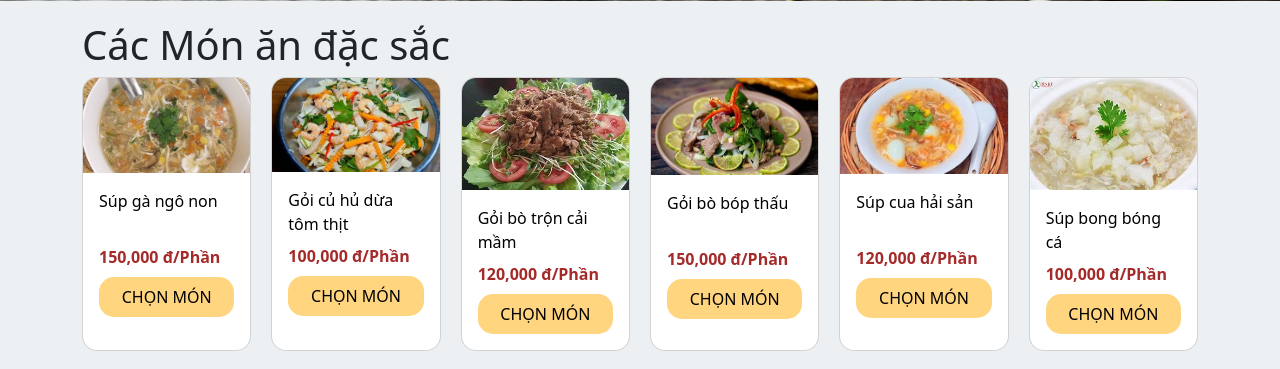
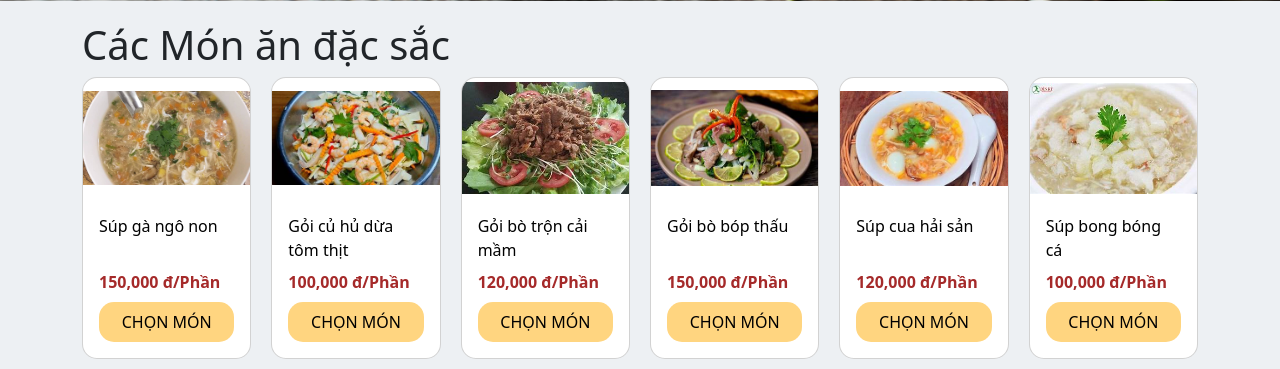
Before and after one commit to MyHuyenGroup11/IE221.P11_Gr17, a Django app: page / in a window 1280 px wide. Shown: the part 995-1364 px from the top of the page. Run offline with Django 5.2, Linux system fonts and the light colour scheme; data comes from the database, SQL or seed files in the repository; both versions use the stored data as it was after the commit; some libraries are stand-ins or nearby versions.

Commit message:
Cập nhật CSDL p1p1

```diff
--- a/myWeb/static/css/TrangChu.css
+++ b/myWeb/static/css/TrangChu.css
@@ -15,9 +15,11 @@
 }
 
 .grid .card .card-img-top {
-    width: 100%;
-    height: 100%;
+    /* width: 100%;
+    height: 100%; */
     object-fit: contain;
+    height: 120px;
+
 }
 
 .grid .card .card-body .card-title {
```
Also changed, not shown: myWeb/db.sqlite3, myWeb/media/cach-lam-goi-cu-hua-dua-tom-thit.jpg (added), myWeb/media/th.jpg (added), myWeb/media/th16.jpg (added), myWeb/media/th_1.jpg (added), myWeb/media/th_10.jpg (added), myWeb/media/th_11.jpg (added), myWeb/media/th_12.jpg (added), myWeb/media/th_13.jpg (added), myWeb/media/th_14.jpg (added), myWeb/media/th_15.jpg (added), myWeb/media/th_2.jpg (added), myWeb/media/th_3.jpg (added), myWeb/media/th_4.jpg (added), 5 more files.
